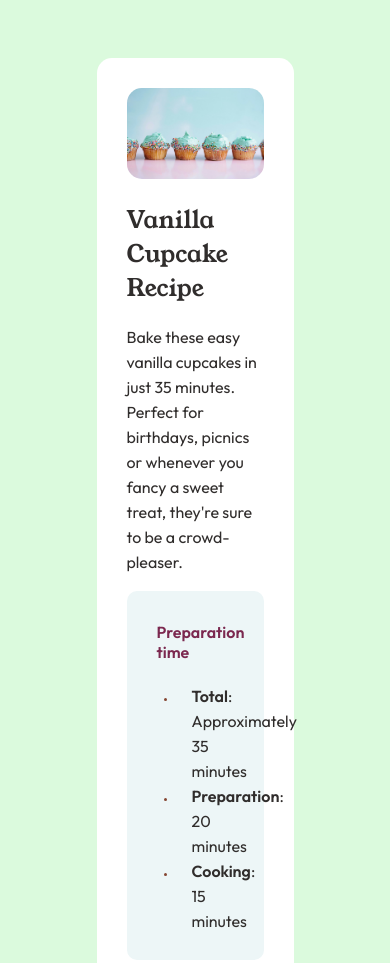
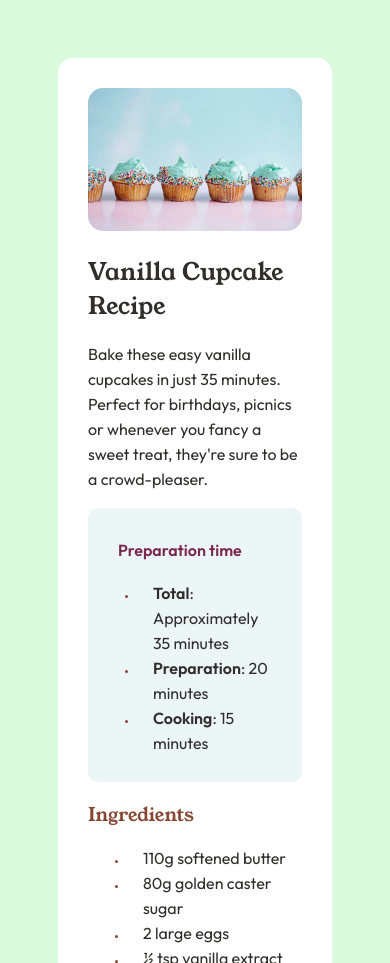
Before and after one commit to Nadettt/Recipe, a plain HTML site: page recipe-page-main/index.html in a window 390 px wide. Shown: the top 963 px of the page. Drawn offline with Linux system fonts and the light colour scheme.

Commit message:
Responsivity
Media query added for mobile view.

```diff
--- a/recipe-page-main/style.css
+++ b/recipe-page-main/style.css
@@ -1,3 +1,11 @@
+ /*
+ *{
+    margin: 0;
+    padding: 0;
+    box-sizing: border-box;
+ }
+ */
+
  body {
     background-color: rgb(219, 250, 221);
     font-family: "Outfit", sans-serif;
@@ -69,3 +77,18 @@ tr:nth-child(8) {
 li {
     padding: 0 15px;
 }
+@media (max-width: 376px) {
+    .card-container {
+        width: auto;
+    }
+}
+@media (max-width: 415px) {
+    .card-container {
+        width: auto;
+    }
+}
+@media (max-width: 431px) {
+    .card-container {
+        width: auto;
+    }
+}
```
